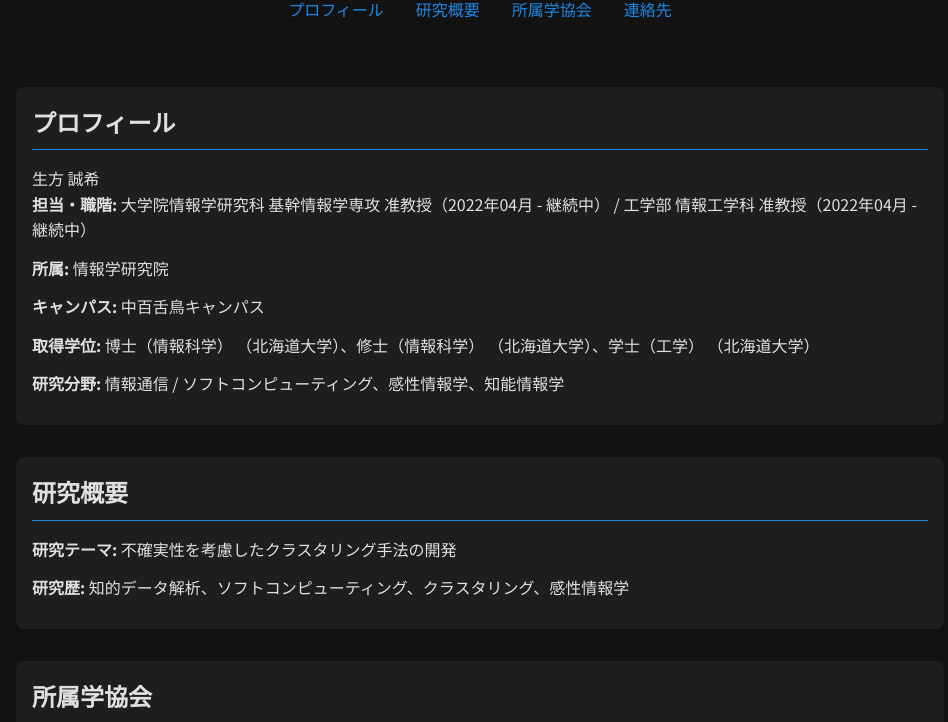
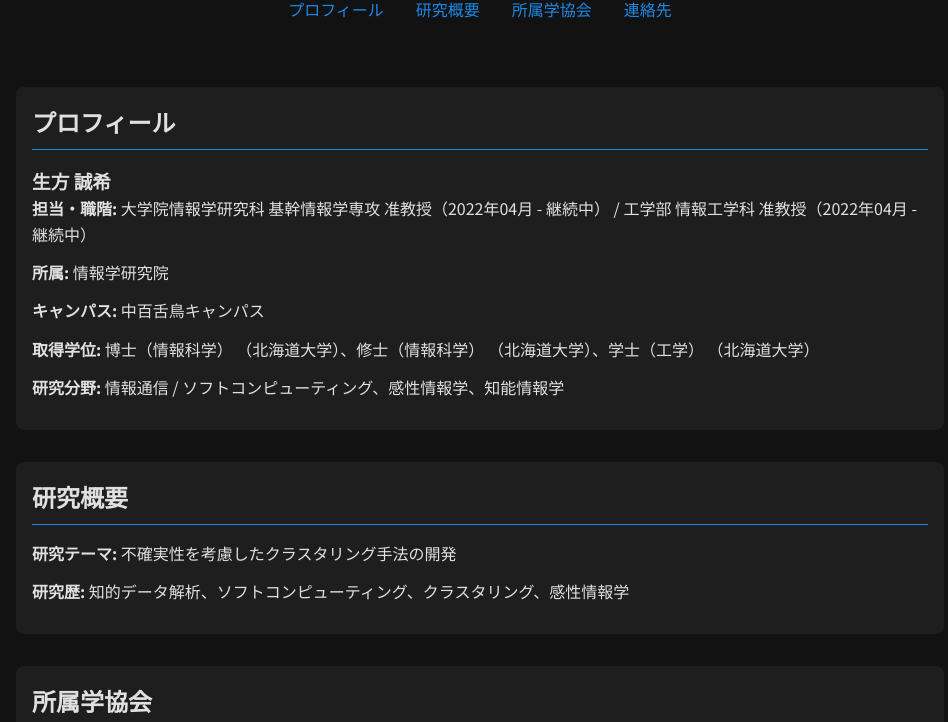
Before and after one commit to subukata/test, a plain HTML site: page index.html in a window 1280 px wide. Shown: the part 78-800 px from the top of the page, without its empty margins (160-1108 px from the left). Drawn offline with Linux system fonts and the light colour scheme.

Commit message:
Update index.html

```diff
--- a/index.html
+++ b/index.html
@@ -106,7 +106,7 @@
     <!-- プロフィール -->
     <section id="profile">
       <h2>プロフィール</h2>
-      <p>生方 誠希 </p>
+      <h3>生方 誠希 </h3>
       <div class="profile-item"><span>担当・職階:</span> 大学院情報学研究科 基幹情報学専攻 准教授（2022年04月 - 継続中） / 工学部 情報工学科 准教授（2022年04月 - 継続中）</div>
       <div class="profile-item"><span>所属:</span> 情報学研究院</div>
       <div class="profile-item"><span>キャンパス:</span> 中百舌鳥キャンパス</div>
```
